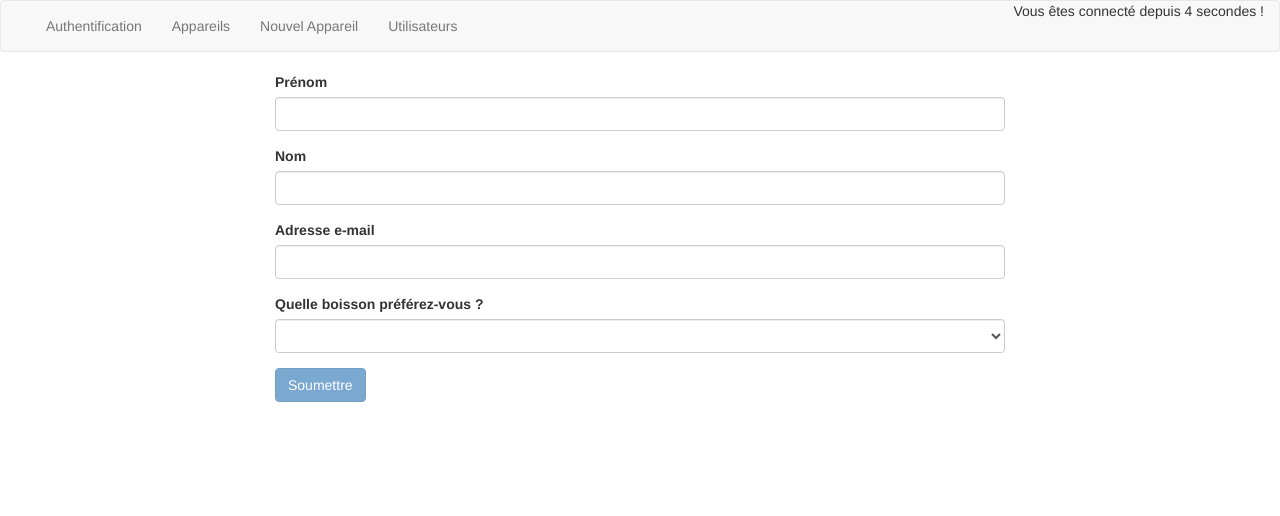
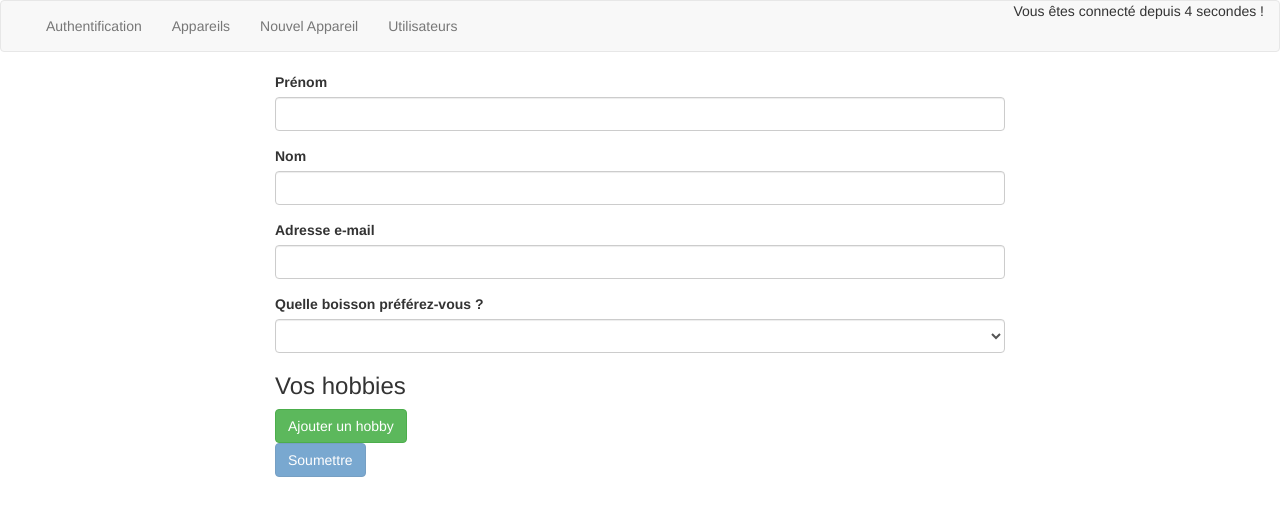
Before and after one commit to billfres/Apprentissage-Angular, an Angular app: page /new-user in a window 1280 px wide. Shown: the top 516 px of the page. Built offline with nearby package versions, Linux system fonts and the light colour scheme.

Commit message:
Ajout dynamique des FormControl

```diff
--- a/src/app/new-user/new-user.component.html
+++ b/src/app/new-user/new-user.component.html
@@ -19,6 +19,13 @@
           <option value="jus de mangue">Jus de mangue</option>
         </select>
         </div>
+        <div formArrayName="hobbies">
+            <h3>Vos hobbies</h3>
+            <div class="form-group" *ngFor="let hobbyControl of getHobbies().controls; let i = index">
+                <input type="text" class="form-control" [formControlName]="i">
+            </div>
+            <button type="button" class="btn btn-success" (click)="onAddHobby()">Ajouter un hobby</button>
+        </div>
         <button type="submit" class="btn btn-primary" [disabled]="userForm.invalid">Soumettre</button>
     </form>
 </div>
--- a/src/app/new-user/new-user.component.ts
+++ b/src/app/new-user/new-user.component.ts
@@ -1,5 +1,5 @@
 import { Component, OnInit } from '@angular/core';
-import { FormBuilder, FormGroup, Validators } from '@angular/forms';
+import { FormArray, FormBuilder, FormGroup, Validators } from '@angular/forms';
 import { UserService } from '../services/user.service';
 import { Router } from '@angular/router';
 import { User } from '../models/User.model';
@@ -26,8 +26,18 @@
       firstName: ['', Validators.required],
       lastName: ['', Validators.required],
       email: ['', [Validators.required, Validators.email]],
-      drinkPreference: ['', Validators.required]
+      drinkPreference: ['', Validators.required],
+      hobbies: this.formBuilder.array([])
     });
+  }
+
+  getHobbies(): FormArray {
+    return this.userForm.get('hobbies') as FormArray;
+  }
+
+  onAddHobby() {
+    const newHobbyControl = this.formBuilder.control(null, Validators.required);
+    this.getHobbies().push(newHobbyControl);
   }
 
 onSubmitForm() {
@@ -36,7 +46,8 @@
     formValue['firstName'],
     formValue['lastName'],
     formValue['email'],
-      formValue['drinkPreference']
+    formValue['drinkPreference'],
+    formValue['hobbies'] ? formValue['hobbies'] : []
   );
   this.userService.addUser(newUser);
   this.router.navigate(['/users']);
```
Lines whose indentation alone changed are shown as unchanged.
